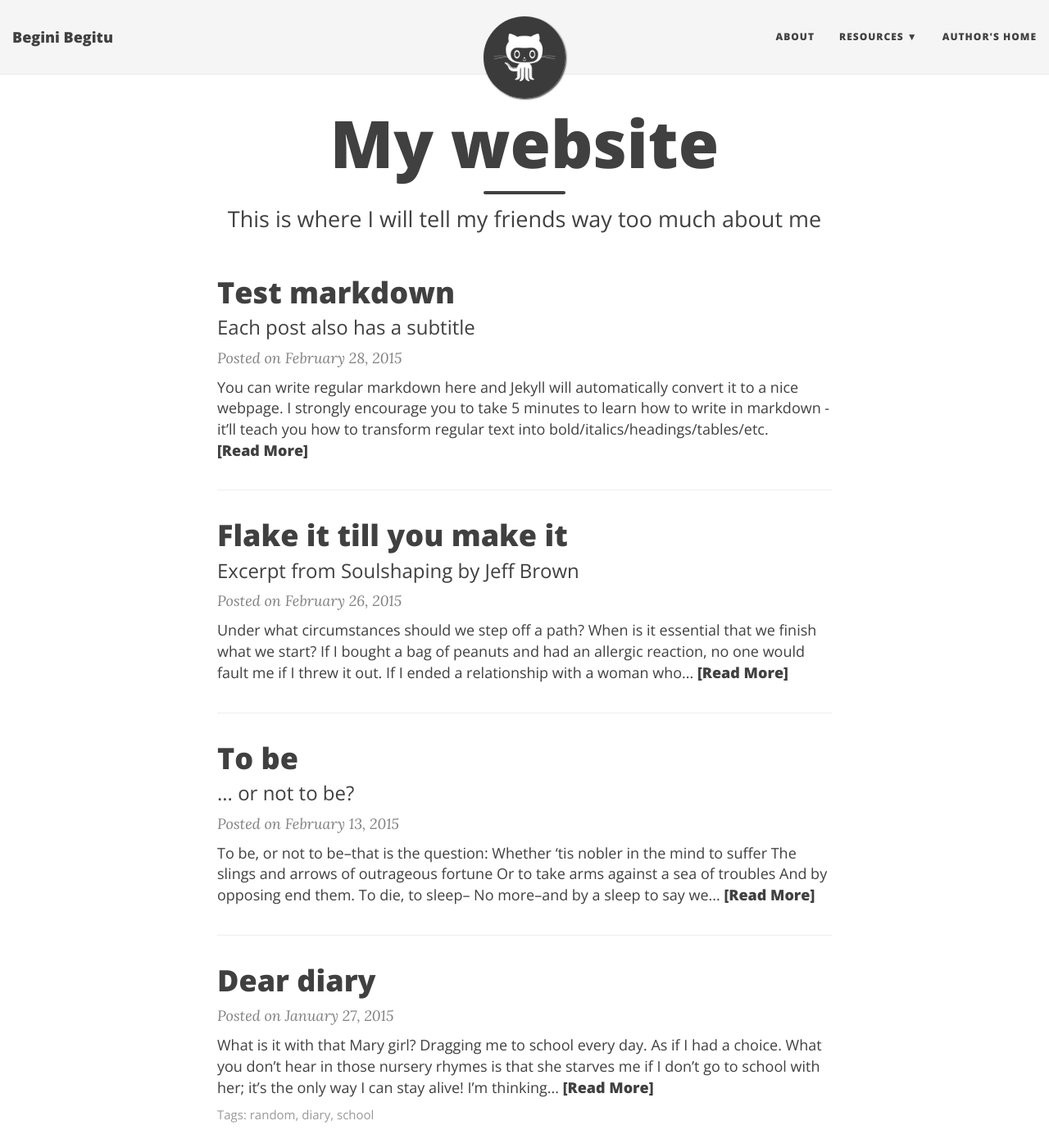
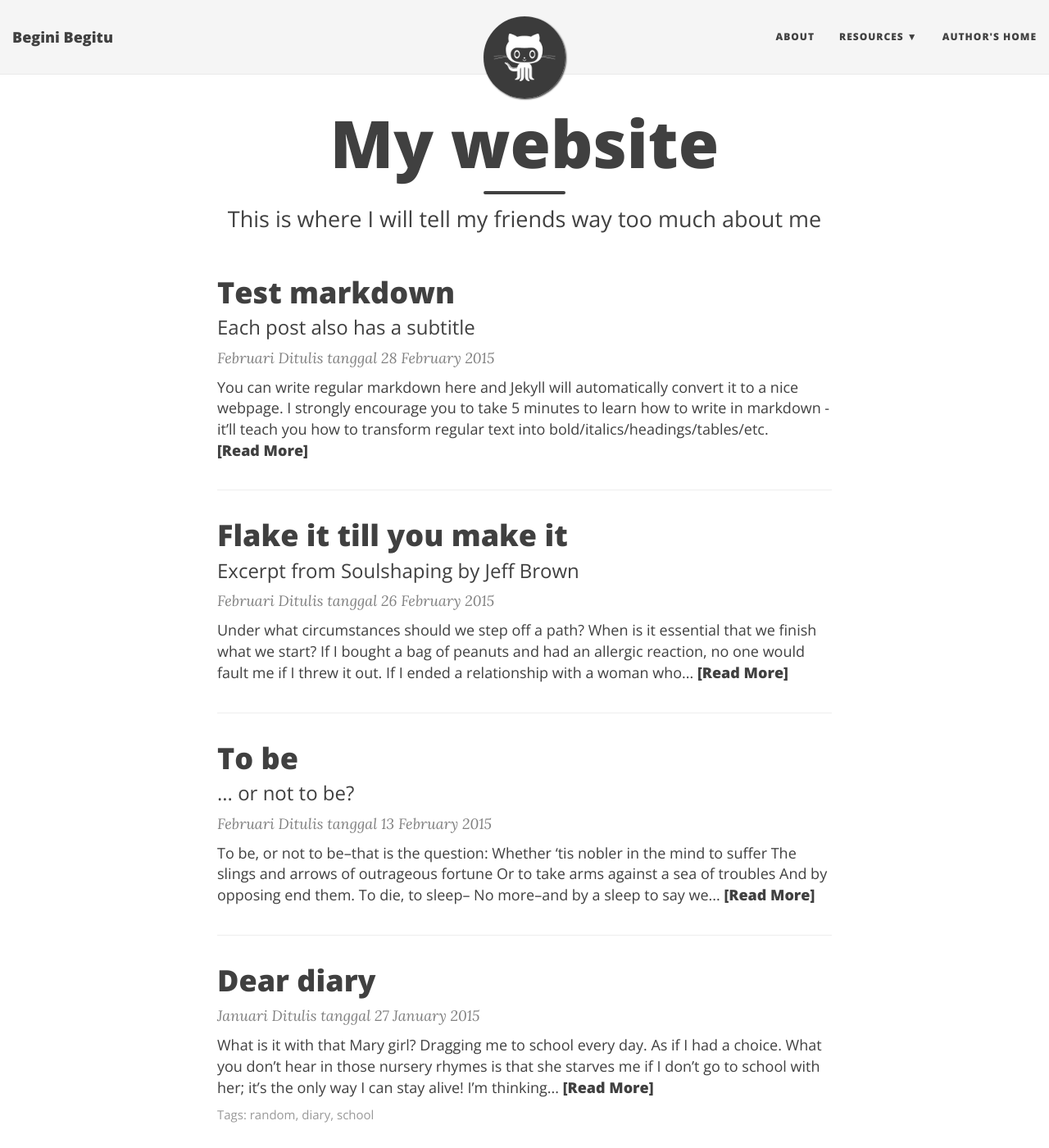
Before and after one commit to begini/begini.github.io, a Jekyll site: the page built from index.html, in a window 1280 px wide and 1400 px high. Shown: the whole window at 82% size. Built offline with Jekyll 4.4.1, drawn with Linux system fonts in a browser that asks for light colours; nearby versions of some CDN libraries; the list of posts is cut into pages by our own code; some of the changed text lies outside the part shown.

Commit message:
update index

```diff
--- a/index.html
+++ b/index.html
@@ -19,7 +19,23 @@
     </a>
 
     <p class="post-meta">
-      Posted on {{ post.date | date: "%B %-d, %Y" }}
+      {% assign m = post.date | date: "%-m" %}
+      {{ page.date | date: "%-d" }}
+      {% case m %}
+        {% when '1' %}Januari
+        {% when '2' %}Februari
+        {% when '3' %}Maret
+        {% when '4' %}April
+        {% when '5' %}Mei
+        {% when '6' %}Juni
+        {% when '7' %}Juli
+        {% when '8' %}Agustus
+        {% when '9' %}September
+        {% when '10' %}Oktober
+        {% when '11' %}November
+        {% when '12' %}Desember
+      {% endcase %}
+      Ditulis tanggal {{ post.date | date: "%-d %B %Y" }}
     </p>
 
     <div class="post-entry-container">
```
